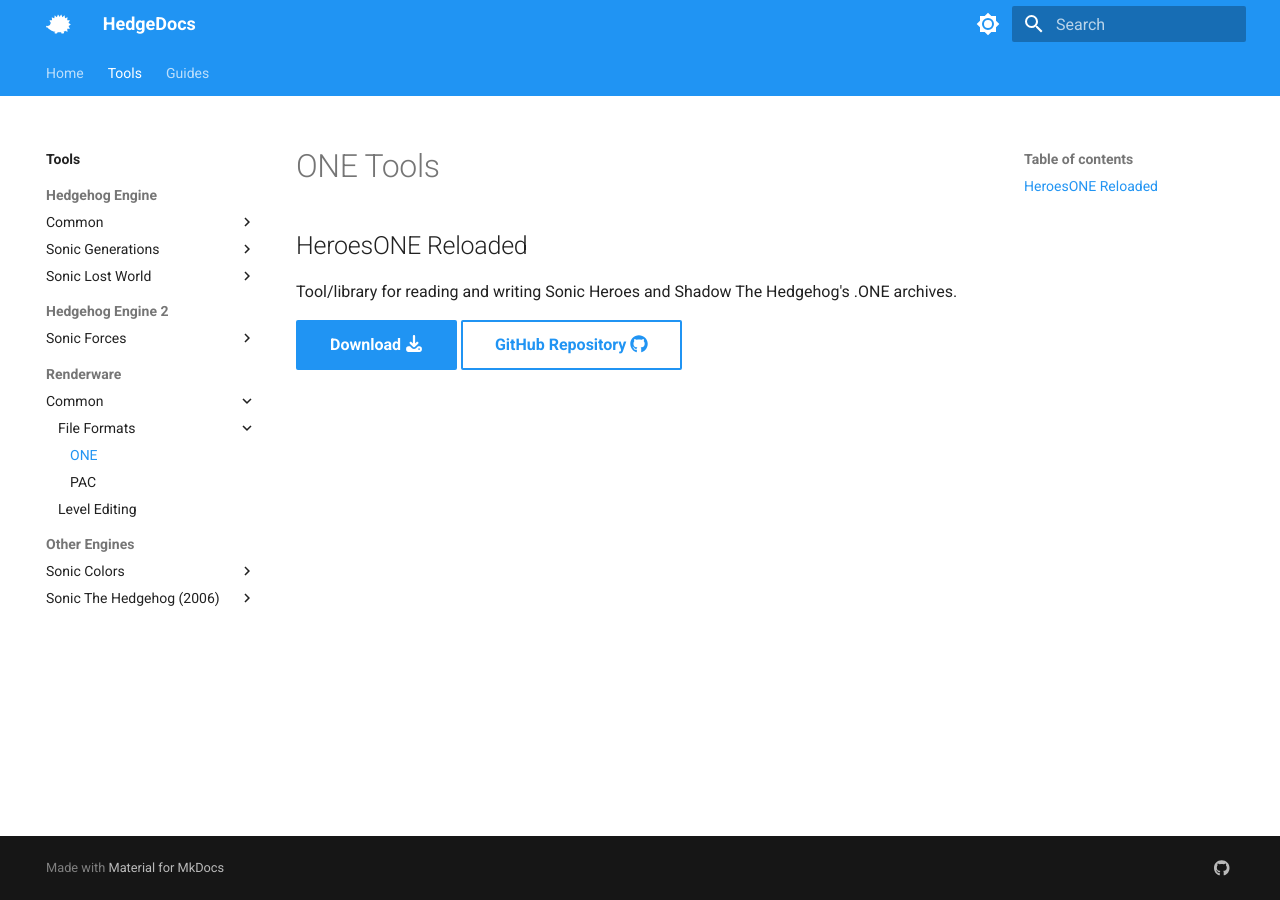
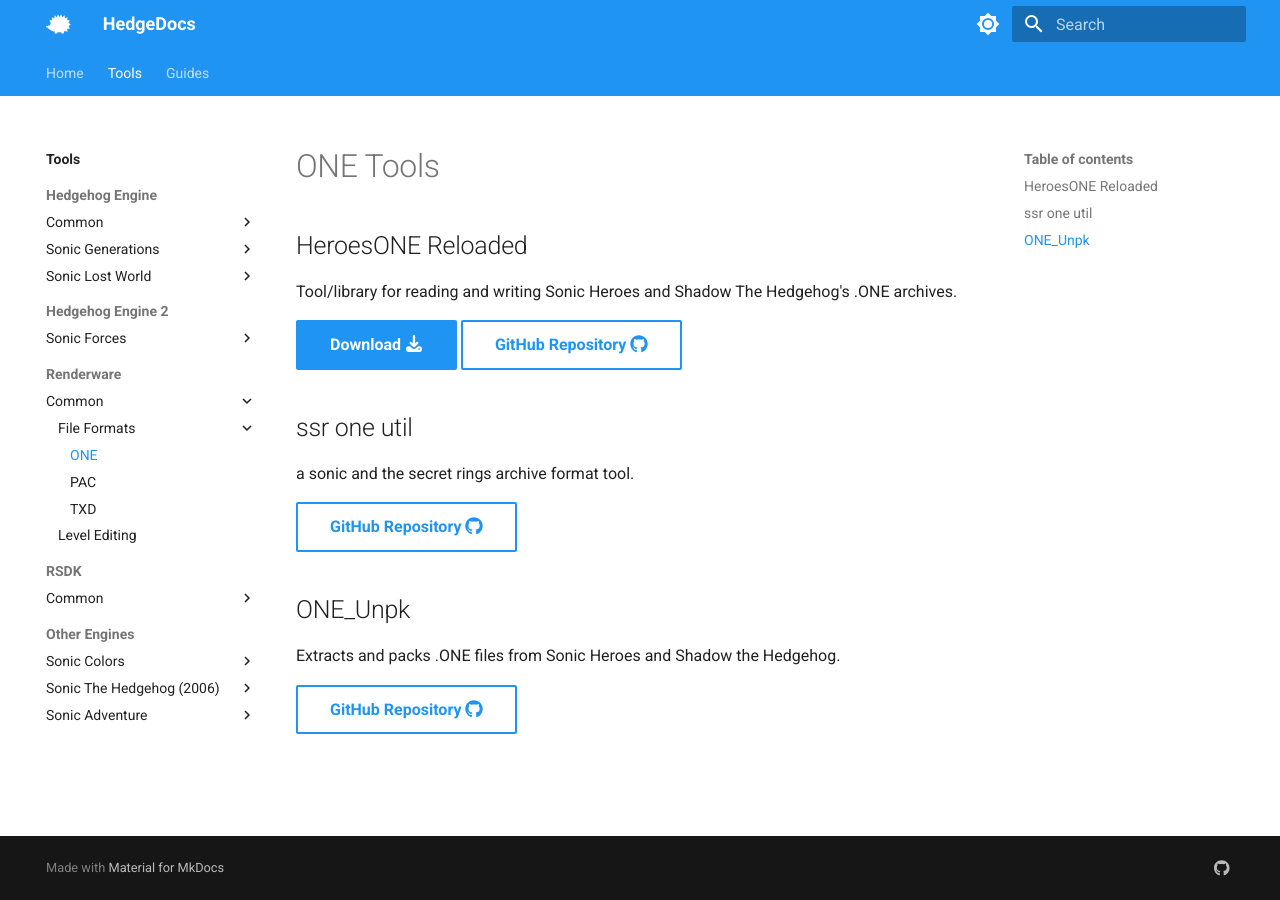
Before and after one commit to HedgeDocs/HedgeDocs.github.io, an MkDocs documentation site: the page built from docs/tools/renderware/common/files/one.md, in a window 1280 px wide. Built offline with MkDocs 1.6.1 and Material for MkDocs 9.7.7, drawn with Linux system fonts in a browser that asks for light colours.

Commit message:
Add tools
SonicLightTool, sa_tools, SA3D, ssr one util, ONE_Unpk, TXD_Hack, ModelManiac, RetroED, RSDK, SolarMagic.

```diff
--- a/docs/tools/renderware/common/files/one.md
+++ b/docs/tools/renderware/common/files/one.md
@@ -8,3 +8,13 @@
 
 [Download :fontawesome-solid-download:](https://github.com/Sewer56/HeroesONE-Reloaded/releases){ .md-button .md-button--primary target="_blank"}
 [GitHub Repository :fontawesome-brands-github:](https://github.com/Sewer56/HeroesONE-Reloaded){ .md-button target="_blank"}
+
+## ssr one util
+a sonic and the secret rings archive format tool.
+
+[GitHub Repository :fontawesome-brands-github:](https://github.com/lifning/ssr-one-util){ .md-button target="_blank"}
+
+## ONE_Unpk
+Extracts and packs .ONE files from Sonic Heroes and Shadow the Hedgehog.
+
+[GitHub Repository :fontawesome-brands-github:](https://github.com/lifning/ONE_Unpk){ .md-button target="_blank"}
--- a/mkdocs.yml
+++ b/mkdocs.yml
@@ -29,12 +29,19 @@
         - File Formats:
           - ONE: tools/renderware/common/files/one.md
           - PAC: tools/renderware/common/files/pac.md
+          - TXD: tools/renderware/common/files/txd.md
         - Level Editing: tools/renderware/common/levels.md
+    - RSDK:
+      - Common:
+        - File Formats: tools/RSDK/common/files.md
+        - Level Editing: tools/RSDK/common/levels.md
     - Other Engines:
       - Sonic Colors:
         - File Formats: tools/others/sonic2010/files.md
       - Sonic The Hedgehog (2006):
         - File Formats: tools/others/marathon/files.md
+      - Sonic Adventure:
+        - File Formats: tools/others/sonicRPG/files.md
   - Guides:
     - guides/index.md
     - Hedgehog Engine:
```
Also changed, not shown: docs/tools/RSDK/common/files.md (added, +24 -0 lines), docs/tools/RSDK/common/levels.md (added, +9 -0 lines), docs/tools/Renderware/common/files/pac.md (+1 -0 lines), docs/tools/Renderware/common/files/txd.md (added, +9 -0 lines), docs/tools/hedgehog-engine/common/lighting.md (+5 -0 lines), docs/tools/others/sonicRPG/files.md (added, +14 -0 lines).
